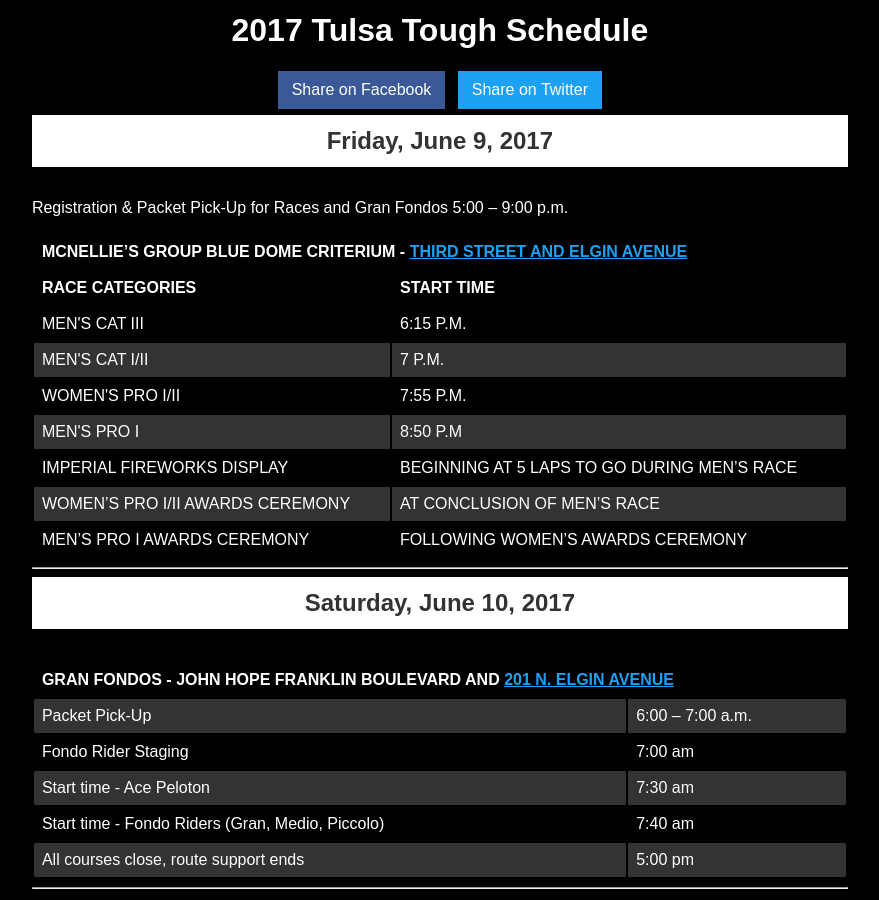
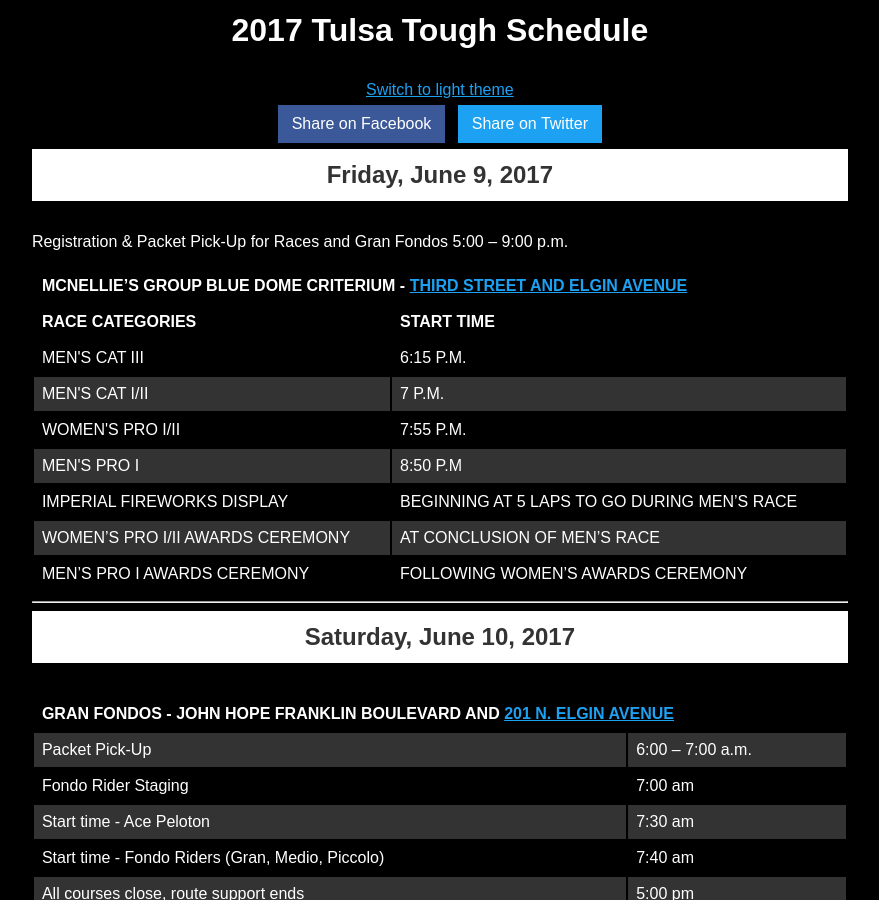
Before and after one commit to cleaversolutions/a, a Jekyll site: the page built from tt2.html, in a window 1280 px wide and 900 px high. Shown: the whole window, without its empty margins (200-1079 px from the left). Built offline with Jekyll 4.4.1, drawn with Linux system fonts in a browser that asks for light colours.

Commit message:
light & dark theme

```diff
--- a/tt.html
+++ b/tt.html
@@ -30,6 +30,7 @@
     <div class="col c2">&nbsp;</div>
     <div class="col c8">
 	<h1>2017 Tulsa Tough Schedule</h1>
+	<p style="text-align:center"><a href="/tt2">Switch to dark theme</a></p>
 		  {% include share.html %}
 	<h2>Friday, June 9, 2017</h2>
 	<p>Registration & Packet Pick-Up for Races and Gran Fondos 5:00 – 9:00 p.m.</p>
--- a/tt2.html
+++ b/tt2.html
@@ -29,6 +29,7 @@
     <div class="col c2">&nbsp;</div>
     <div class="col c8">
 	<h1>2017 Tulsa Tough Schedule</h1>
+	<p style="text-align:center"><a href="/tt/">Switch to light theme</a></p>
 		  {% include share.html %}
 	<h2>Friday, June 9, 2017</h2>
 	<p>Registration & Packet Pick-Up for Races and Gran Fondos 5:00 – 9:00 p.m.</p>
```
